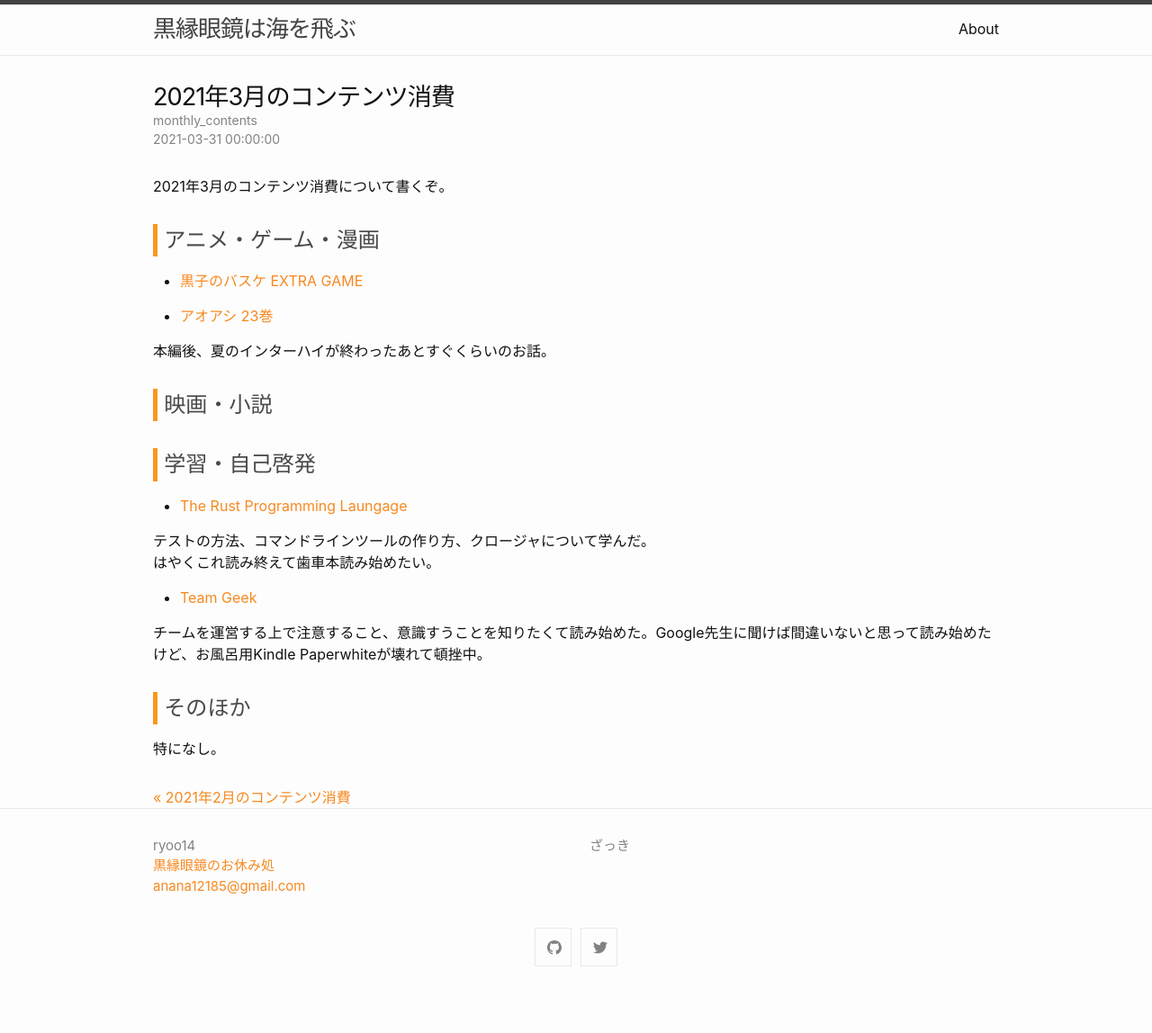
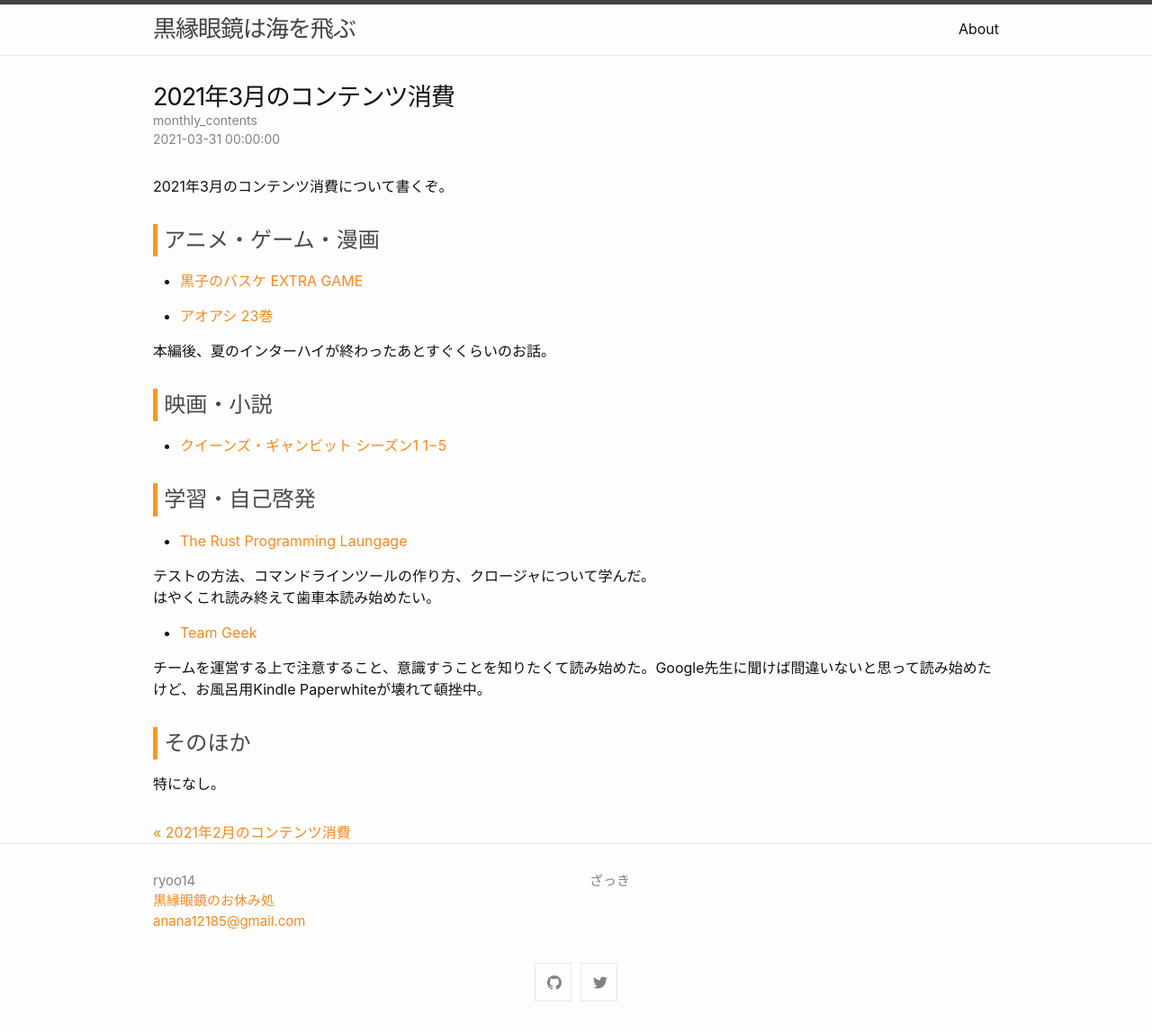
Before and after one commit to ryoo14/blog_ryoo_cc, a Jekyll site: the page built from _posts/2021-03-31-monthly_contents.md, in a window 1280 px wide. Shown: the whole page at 90% size. Built offline with Jekyll 4.4.1, drawn with Linux system fonts in a browser that asks for light colours; before the commit the page ends 1109 px from its top, so only the background shows below that.

Commit message:
20210310

```diff
--- a/_posts/2021-03-31-monthly_contents.md
+++ b/_posts/2021-03-31-monthly_contents.md
@@ -15,6 +15,8 @@ categories: monthly_contents
 
 ## 映画・小説
 
+- [クイーンズ・ギャンビット シーズン1 1−5](https://www.netflix.com/title/80234304?s=i&trkid=14751296)
+
 ## 学習・自己啓発
 - [The Rust Programming Laungage](https://doc.rust-jp.rs/book-ja/title-page.html)
 
```
